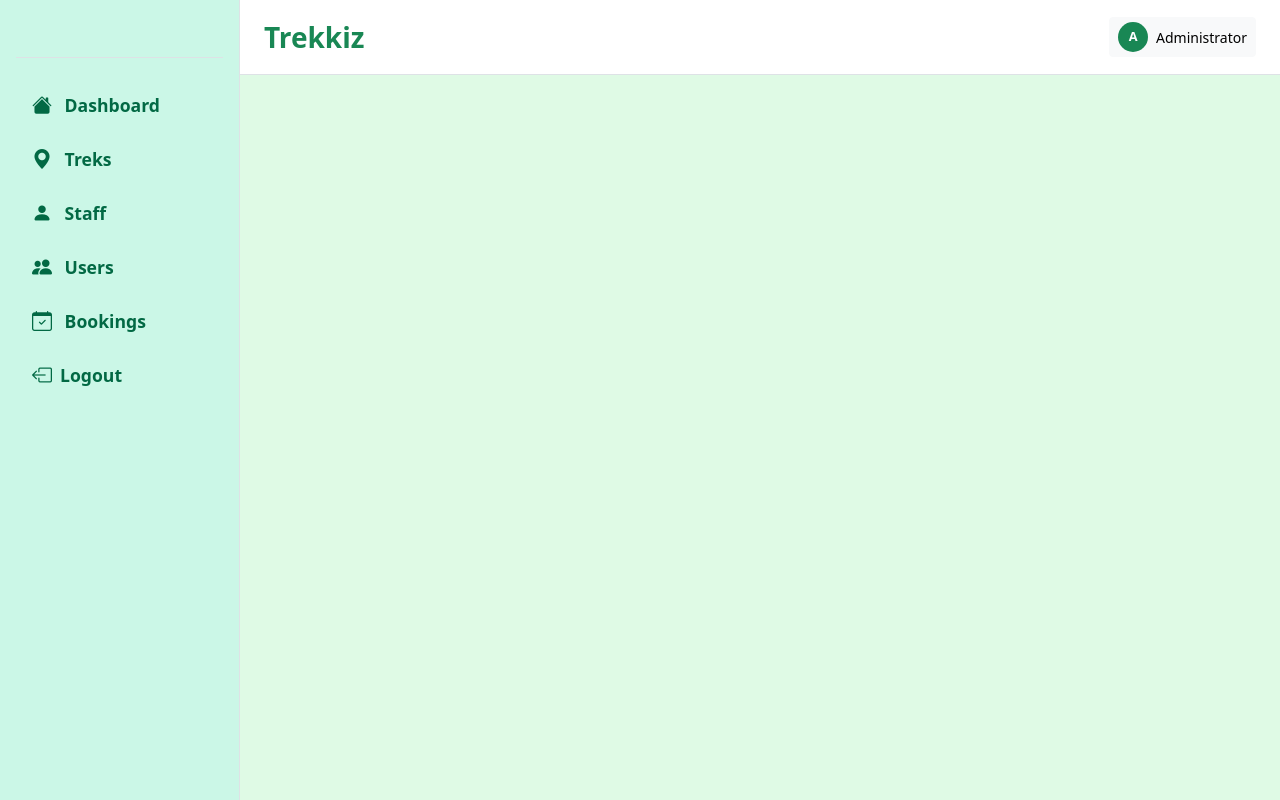
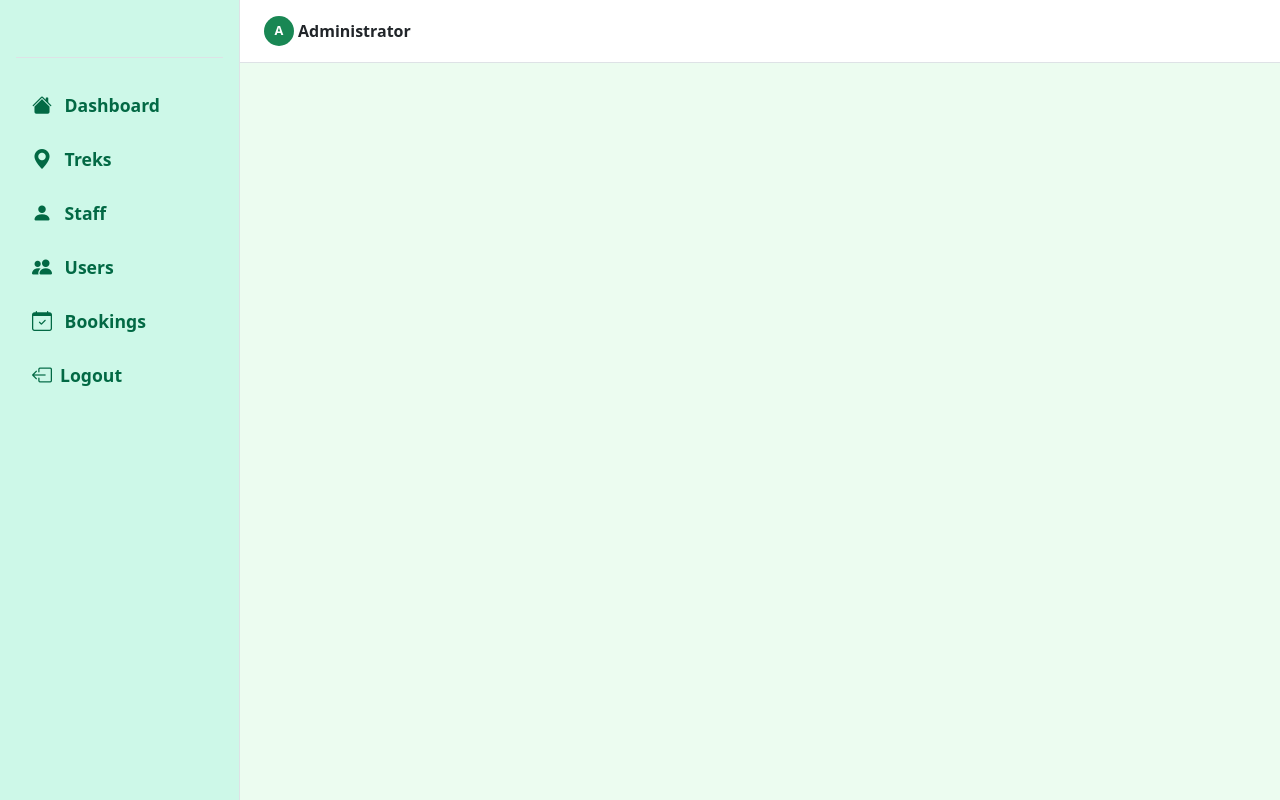
Before and after one commit to jayesh-bhatnagar/Trekkiz, a Flask app: page /admin-dash in a window 1280 px wide. Run offline with Flask 3, Linux system fonts and the light colour scheme; the visitor is signed in with stand-in values (Sample User, id 1); data comes from the database, SQL or seed files in the repository; some libraries are stand-ins or nearby versions.

Commit message:
Added a block for brand name before search bar.

```diff
--- a/templates/dash-base.html
+++ b/templates/dash-base.html
@@ -4,22 +4,22 @@
     {% include 'head.html' %}
     <title>{% block title %}{% endblock %}</title>
   </head>
-  <body style="background-color: rgba(209, 249, 218, 0.686)">
+  <body style="background-color: rgba(228, 251, 234, 0.686)">
     <div class="d-flex vh-100 overflow-hidden">
       {% include 'sidebar.html' %}
       <div class="flex-grow-1 d-flex flex-column w-100">
         <header class="bg-white border-bottom px-4 py-3 w-100">
           <div class="d-flex justify-content-between align-items-center w-100">
-            <a class="navbar-brand fw-bold fs-3 text-success align-items-center" href="#">Trekkiz</a>
+            {% block brand_name %} {% endblock %}
             {% block search_bar %}
             {% endblock %}
-            <button class="btn btn-light btn-sm d-flex align-items-center gap-2">
-                <span class="bg-success text-white rounded-circle d-flex align-items-center justify-content-center"
+            <div class="d-flex align-items-center gap-1">
+              <span class="bg-success text-white rounded-circle d-flex align-items-center justify-content-center"
                 style="width: 30px; height: 30px; font-size: 0.8rem; font-weight: 600;">
                 {{ user.f_name[0].upper() }}
               </span>
-              {{ user.f_name }}
-            </button>
+              <span style="font-weight: bold;">{{ user.f_name }}</span>
+            </div>
           </div>
         </header>
         <main class="p-4 flex-grow-1">
```
